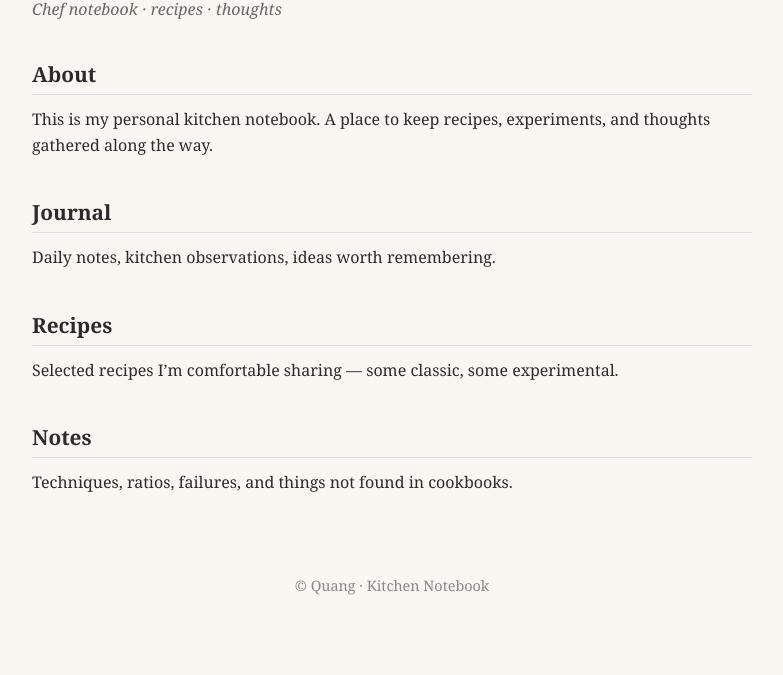
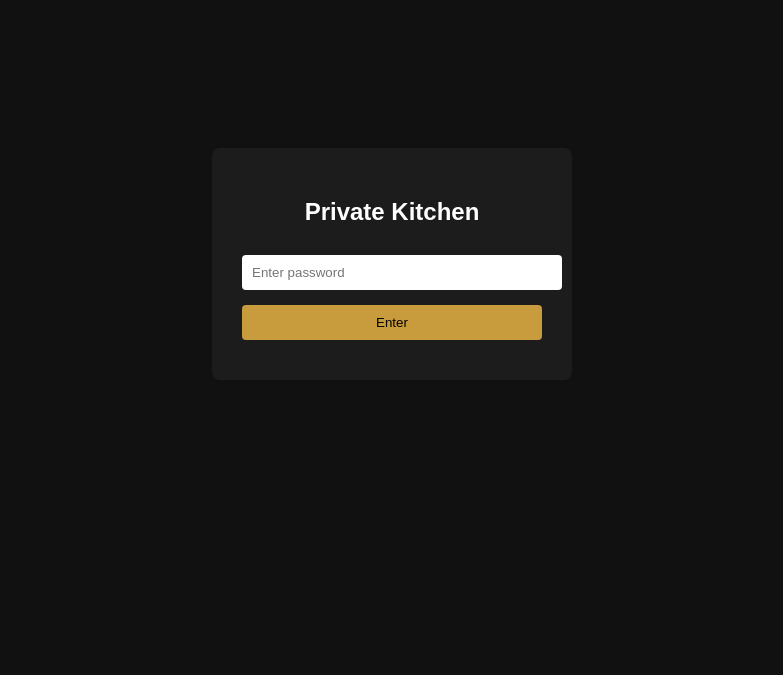
Before and after one commit to quangdoanldc-star/my-first-web, a plain HTML site: page index.html in a window 1280 px wide. Shown: the part 144-819 px from the top of the page, without its empty margins (248-1031 px from the left). Drawn offline with Linux system fonts and the light colour scheme.

Commit message:
Update index.html

```diff
--- a/index.html
+++ b/index.html
@@ -2,111 +2,68 @@
 <html lang="en">
 <head>
   <meta charset="UTF-8" />
-  <title>Quang – Kitchen Notebook</title>
-  <meta name="viewport" content="width=device-width, initial-scale=1.0" />
-
+  <title>Private Access</title>
   <style>
     body {
-      font-family: Georgia, "Times New Roman", serif;
-      background: #faf7f2;
-      color: #2b2b2b;
-      margin: 0;
-      padding: 0;
+      font-family: Arial, sans-serif;
+      background: #111;
+      color: #fff;
+      display: flex;
+      height: 100vh;
+      align-items: center;
+      justify-content: center;
     }
-
-    .container {
-      max-width: 720px;
-      margin: 80px auto;
-      padding: 0 20px;
+    .login-box {
+      background: #1c1c1c;
+      padding: 30px;
+      border-radius: 8px;
+      width: 300px;
+      text-align: center;
     }
-
-    h1 {
-      font-size: 2.4em;
-      margin-bottom: 10px;
+    input {
+      width: 100%;
+      padding: 10px;
+      margin-top: 10px;
+      border: none;
+      border-radius: 4px;
     }
-
-    .subtitle {
-      font-style: italic;
-      color: #666;
-      margin-bottom: 40px;
+    button {
+      margin-top: 15px;
+      width: 100%;
+      padding: 10px;
+      background: #c89b3c;
+      border: none;
+      border-radius: 4px;
+      cursor: pointer;
     }
-
-    section {
-      margin-bottom: 40px;
-    }
-
-    h2 {
-      font-size: 1.3em;
-      border-bottom: 1px solid #ddd;
-      padding-bottom: 6px;
-      margin-bottom: 12px;
-    }
-
-    p {
-      line-height: 1.6;
-      margin: 0 0 12px;
-    }
-
-    a {
-      color: #2b2b2b;
-      text-decoration: none;
-      border-bottom: 1px dotted #999;
-    }
-
-    a:hover {
-      color: #000;
-      border-bottom: 1px solid #000;
-    }
-
-    footer {
-      margin-top: 80px;
-      font-size: 0.9em;
-      color: #888;
-      text-align: center;
+    .error {
+      color: #ff6b6b;
+      margin-top: 10px;
     }
   </style>
 </head>
+<body>
 
-<body>
-  <div class="container">
-    <h1>Quang</h1>
-    <div class="subtitle">
-      Chef notebook · recipes · thoughts
-    </div>
+<div class="login-box">
+  <h2>Private Kitchen</h2>
+  <input type="password" id="password" placeholder="Enter password" />
+  <button onclick="login()">Enter</button>
+  <div class="error" id="error"></div>
+</div>
 
-    <section>
-      <h2>About</h2>
-      <p>
-        This is my personal kitchen notebook.
-        A place to keep recipes, experiments, and thoughts gathered along the way.
-      </p>
-    </section>
+<script>
+  function login() {
+    const password = document.getElementById("password").value;
+    const correctPassword = "cocotte123"; // 👈 đổi password ở đây
 
-    <section>
-      <h2>Journal</h2>
-      <p>
-        Daily notes, kitchen observations, ideas worth remembering.
-      </p>
-    </section>
+    if (password === correctPassword) {
+      localStorage.setItem("auth", "true");
+      window.location.href = "recipes.html";
+    } else {
+      document.getElementById("error").innerText = "Wrong password";
+    }
+  }
+</script>
 
-    <section>
-      <h2>Recipes</h2>
-      <p>
-        Selected recipes I’m comfortable sharing —
-        some classic, some experimental.
-      </p>
-    </section>
-
-    <section>
-      <h2>Notes</h2>
-      <p>
-        Techniques, ratios, failures, and things not found in cookbooks.
-      </p>
-    </section>
-
-    <footer>
-      © Quang · Kitchen Notebook
-    </footer>
-  </div>
 </body>
 </html>
```
